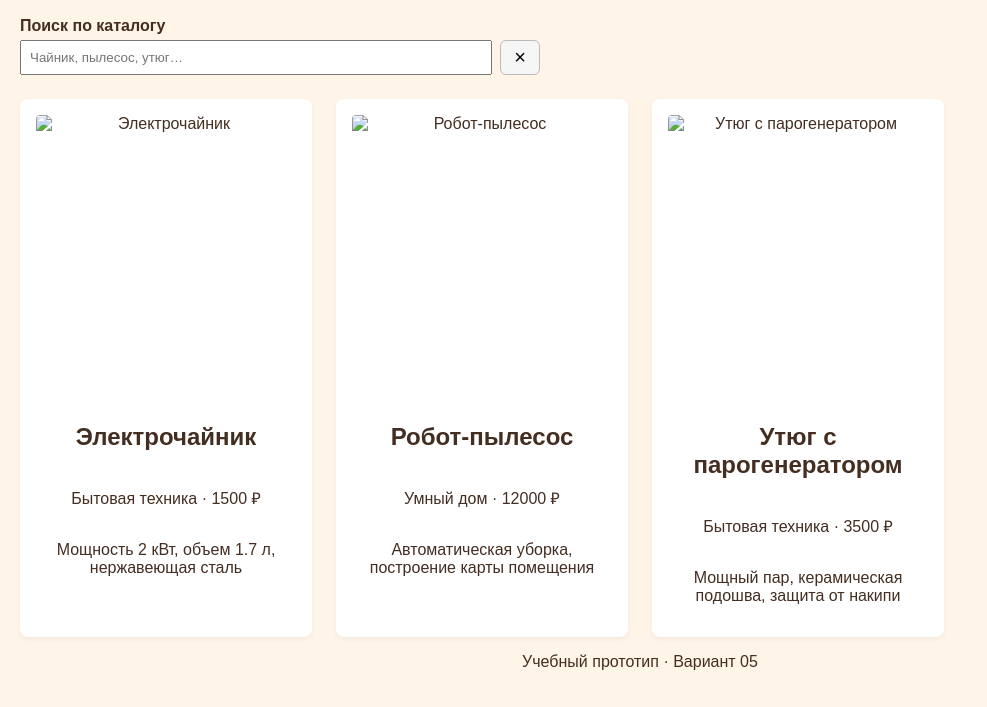
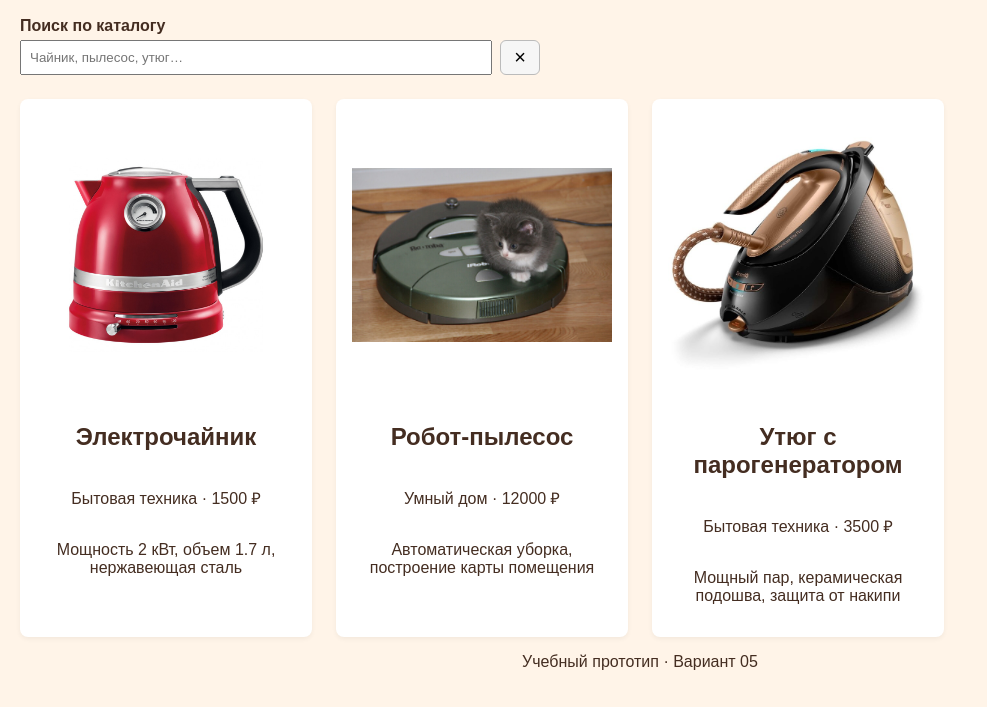
Before and after one commit to djjdk224/sait, a plain HTML site: page catalog.html in a window 1280 px wide. Shown: the part 207-914 px from the top of the page, without its empty margins (0-987 px from the left). Drawn offline with Linux system fonts and the light colour scheme.

Commit message:
Update catalog.html

```diff
--- a/catalog.html
+++ b/catalog.html
@@ -44,9 +44,9 @@
       'use strict';
 
       const items = [
-        { id: "item1", title: "Электрочайник", genre: "Бытовая техника", price: 1500, desc: "Мощность 2 кВт, объем 1.7 л, нержавеющая сталь", image: "images/item1.png" },
-        { id: "item2", title: "Робот-пылесос", genre: "Умный дом", price: 12000, desc: "Автоматическая уборка, построение карты помещения", image: "images/item2.png" },
-        { id: "item3", title: "Утюг с парогенератором", genre: "Бытовая техника", price: 3500, desc: "Мощный пар, керамическая подошва, защита от накипи", image: "images/item3.png" }
+        { id: "item1", title: "Электрочайник", genre: "Бытовая техника", price: 1500, desc: "Мощность 2 кВт, объем 1.7 л, нержавеющая сталь", image: "item1.png" },
+        { id: "item2", title: "Робот-пылесос", genre: "Умный дом", price: 12000, desc: "Автоматическая уборка, построение карты помещения", image: "item2.png" },
+        { id: "item3", title: "Утюг с парогенератором", genre: "Бытовая техника", price: 3500, desc: "Мощный пар, керамическая подошва, защита от накипи", image: "item3.png" }
       ];
 
       const input = document.getElementById('catalog-search');
```
